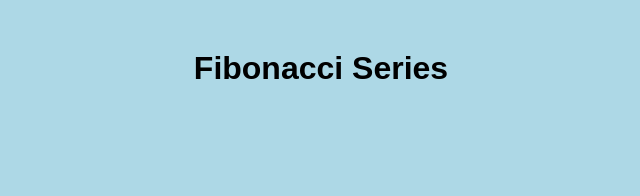
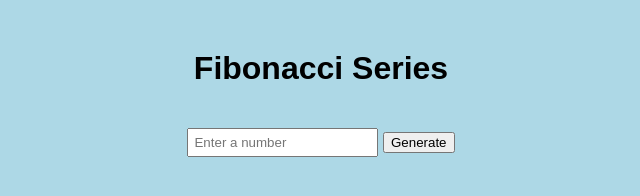
Before and after one commit to DavidChennaiPP/Fibonacci, a plain HTML site: page index.html in a window 1280 px wide. Shown: the whole page, without its empty margins (319-959 px from the left). Drawn offline with Linux system fonts and the light colour scheme.

Commit message:
second commit

```diff
--- a/index.html
+++ b/index.html
@@ -6,6 +6,8 @@
 </head>
 <body>
   <h1>Fibonacci Series</h1>
+  <input type="number" id="inputNumber" placeholder="Enter a number" min="1">
+  <button onclick="displayFibonacciSeries()">Generate</button>
   <div id="fibonacci"></div>
   <script src="script.js"></script>
 </body>
```
